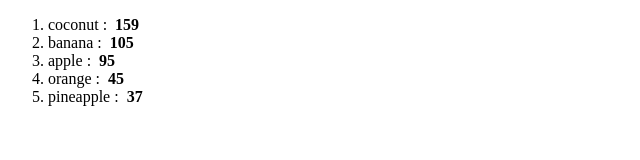
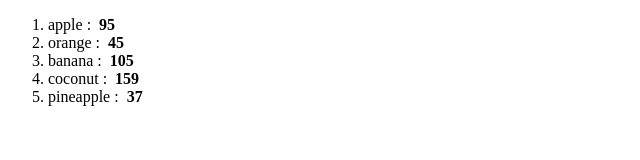
Before and after one commit to NajeebSultan/my-react-app, a React (Vite) app in the folder my-react-app/: page / in a window 1280 px wide. Shown: the top 160 px of the page, without its empty margins (0-640 px from the left). Built offline with nearby package versions, Linux system fonts and the light colour scheme.

Commit message:
make a lowCalfruit array method

```diff
--- a/my-react-app/src/List.jsx
+++ b/my-react-app/src/List.jsx
@@ -6,10 +6,12 @@
      {id: 4 , name:"coconut",calories: 159 },
      {id: 5 ,name:"pineapple",calories: 37}];
 
-    fruits.sort((a,b) => a.name.localeCompare(b.name));
-    fruits.sort((a,b) => b.name.localeCompare(a.name));
-    fruits.sort((a,b) => a.calories - b.calories);
-    fruits.sort((a,b) => b.calories - a.calories);
+    //fruits.sort((a,b) => a.name.localeCompare(b.name));
+    //fruits.sort((a,b) => b.name.localeCompare(a.name));
+    //fruits.sort((a,b) => a.calories - b.calories);
+    //fruits.sort((a,b) => b.calories - a.calories);
+
+    const lowCalFruit = fruits.filter(fruit => fruit.calories < 100);
 
 
   const listItems = fruits.map(fruit => <li key={fruit.id}>
```
